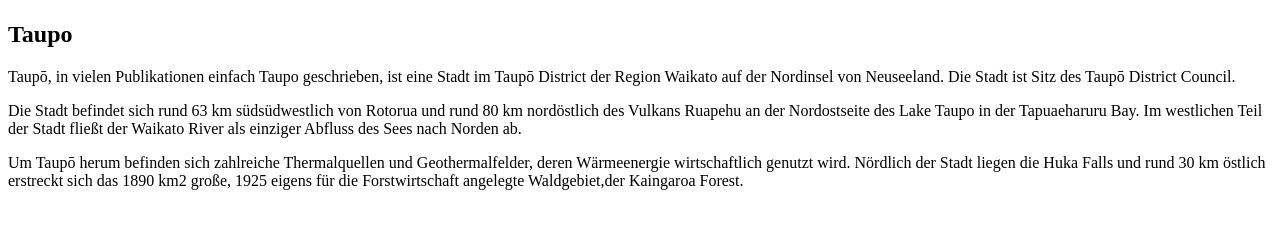
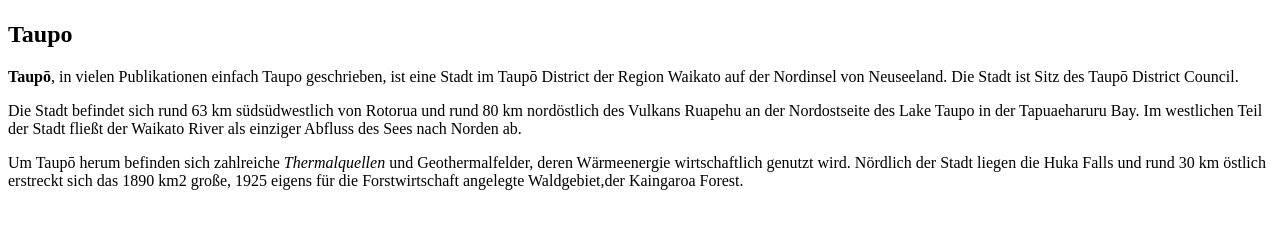
Before and after one commit to JohannaUniIbk/nz, a plain HTML site: page index.html in a window 1280 px wide. Shown: the part 59-288 px from the top of the page. Drawn offline with Linux system fonts and the light colour scheme.

Commit message:
fett und kursiv

```diff
--- a/index.html
+++ b/index.html
@@ -10,10 +10,10 @@
 <body>
     <h1>Neuseelandreise</h1>
     <h2>Taupo</h2>
-    <p>Taupō, in vielen Publikationen einfach Taupo geschrieben, ist eine Stadt im Taupō District der Region Waikato auf der Nordinsel von Neuseeland. Die Stadt ist Sitz des Taupō District Council.
+    <p> <strong>Taupō</strong>, in vielen Publikationen einfach Taupo geschrieben, ist eine Stadt im Taupō District der Region Waikato auf der Nordinsel von Neuseeland. Die Stadt ist Sitz des Taupō District Council.
     </p>
     <p>Die Stadt befindet sich rund 63 km südsüdwestlich von Rotorua und rund 80 km nordöstlich des Vulkans Ruapehu an der Nordostseite des Lake Taupo in der Tapuaeharuru Bay. Im westlichen Teil der Stadt fließt der Waikato River als einziger Abfluss des Sees nach Norden ab.</p>
-    <p>Um Taupō herum befinden sich zahlreiche Thermalquellen und Geothermalfelder, deren Wärmeenergie wirtschaftlich genutzt wird. Nördlich der Stadt liegen die Huka Falls und rund 30 km östlich erstreckt sich das 1890 km2 große, 1925 eigens für die Forstwirtschaft angelegte Waldgebiet,der Kaingaroa Forest.</p>
+    <p>Um Taupō herum befinden sich zahlreiche <em>Thermalquellen</em> und Geothermalfelder, deren Wärmeenergie wirtschaftlich genutzt wird. Nördlich der Stadt liegen die Huka Falls und rund 30 km östlich erstreckt sich das 1890 km2 große, 1925 eigens für die Forstwirtschaft angelegte Waldgebiet,der Kaingaroa Forest.</p>
 </body>
 
 </html>
```
